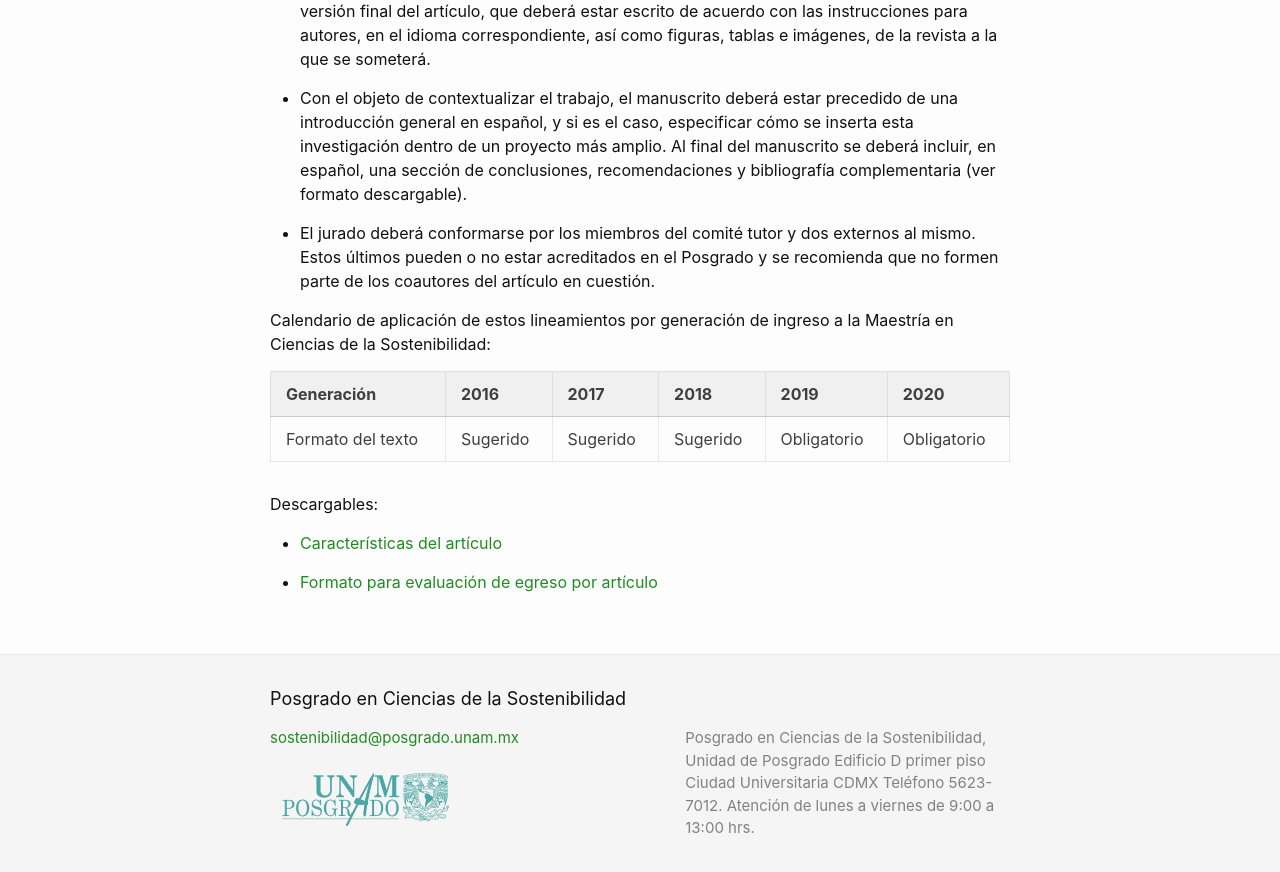
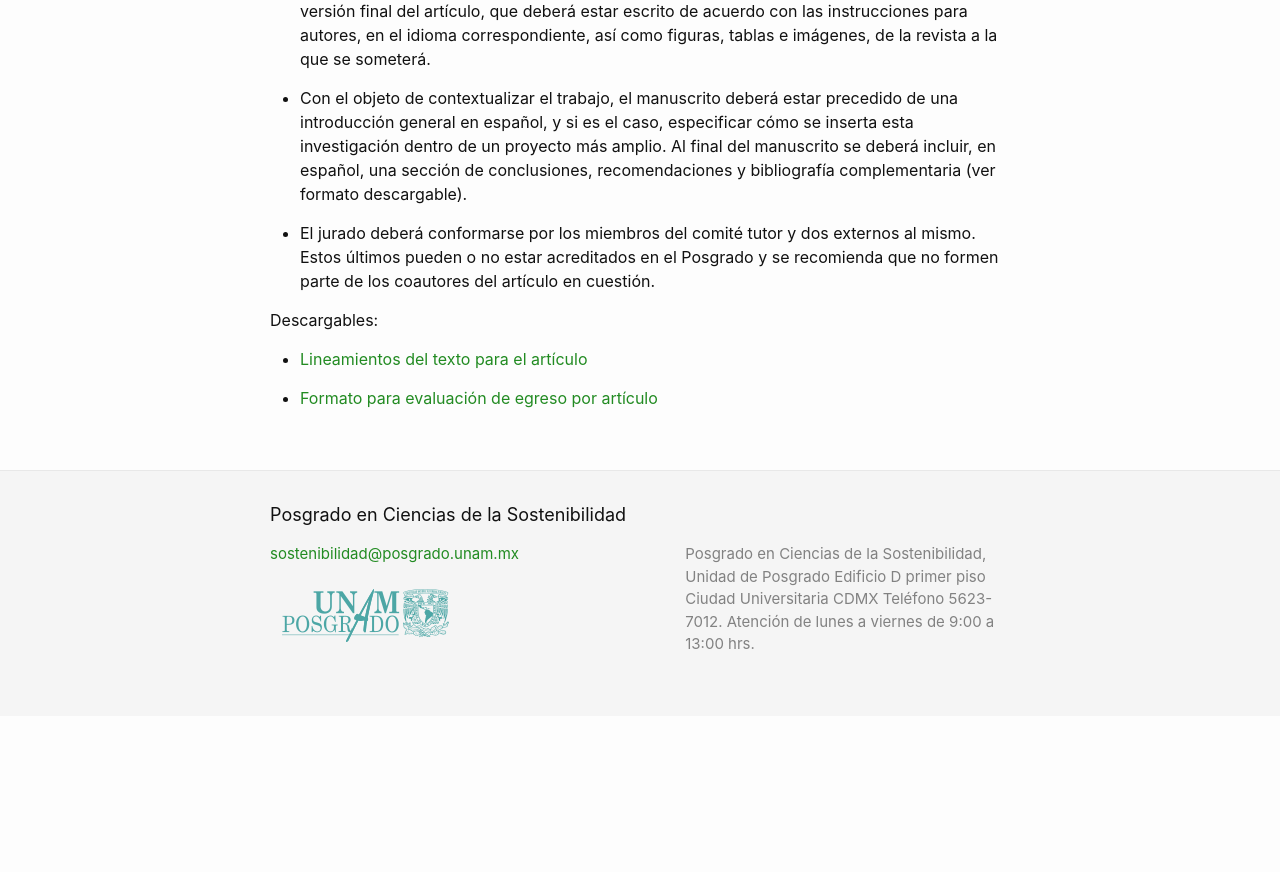
Before and after one commit to pcs-unam/pcs-unam.github.io, a Jekyll site: the page built from maestria/modalidades_graduacion_articulo.md, in a window 1280 px wide and 900 px high, scrolled down 580 px. Shown: the top 872 px of the window. Built offline with Jekyll 4.4.1, drawn with Linux system fonts in a browser that asks for light colours; after the commit the page ends 1296 px from its top, so only the background shows below that.

Commit message:
Se eliminó tabla y se cambiaron nombres de ligas

```diff
--- a/maestria/modalidades_graduacion_articulo.md
+++ b/maestria/modalidades_graduacion_articulo.md
@@ -17,16 +17,9 @@ pleca: /assets/plecas/p11.jpg
 
  - El jurado deberá conformarse por los miembros del comité tutor y dos externos al mismo. Estos últimos pueden o no estar acreditados en el Posgrado y se recomienda que no formen parte de los coautores del artículo en cuestión.
 
-Calendario de aplicación de estos lineamientos por generación de ingreso a la Maestría en Ciencias de la Sostenibilidad:
-
-
-Generación        |     2016	    |   2017      | 2018	        | 2019	       | 2020
-------------------|--------------|-------------|--------------|-------------|-------------
-Formato del texto | Sugerido     | Sugerido    | Sugerido     | Obligatorio | Obligatorio
-
 
 Descargables:
 
-- [Características del artículo](/assets/docs/graduacion/caracteristicas_articulo.pdf)
+- [Lineamientos del texto para el artículo](/assets/docs/graduacion/lineamientos_articulo.pdf)
 
 - [Formato para evaluación de egreso por artículo](/assets/docs/graduacion/formato_evaulacion_egreso_articulo.pdf)
```
